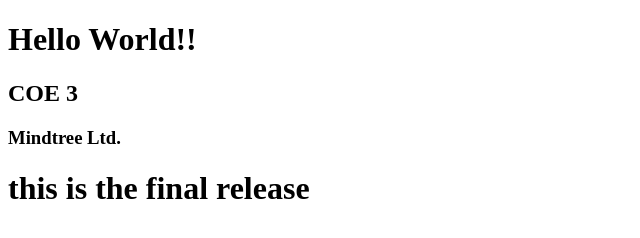
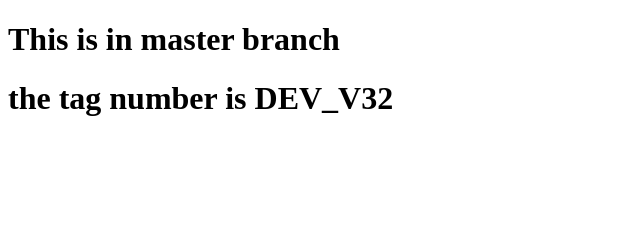
Before and after one commit to sameer-shukur/html, a plain HTML site: page index.html in a window 1280 px wide. Shown: the whole page, without its empty margins (0-640 px from the left). Drawn offline with Linux system fonts and the light colour scheme.

Commit message:
v32 in master

```diff
--- a/index.html
+++ b/index.html
@@ -1,9 +1,7 @@
 <!DOCTYPE html>
 <html>
 <body>
-<h1>Hello World!!</h1>
-<h2>COE 3</h2>
-<h3>Mindtree Ltd.</h3>
-<h1>this is the final release</h1>
+<h1>This is in master branch</h1>
+<h1>the tag number is DEV_V32</h1>
 </body>
 </html>
```
